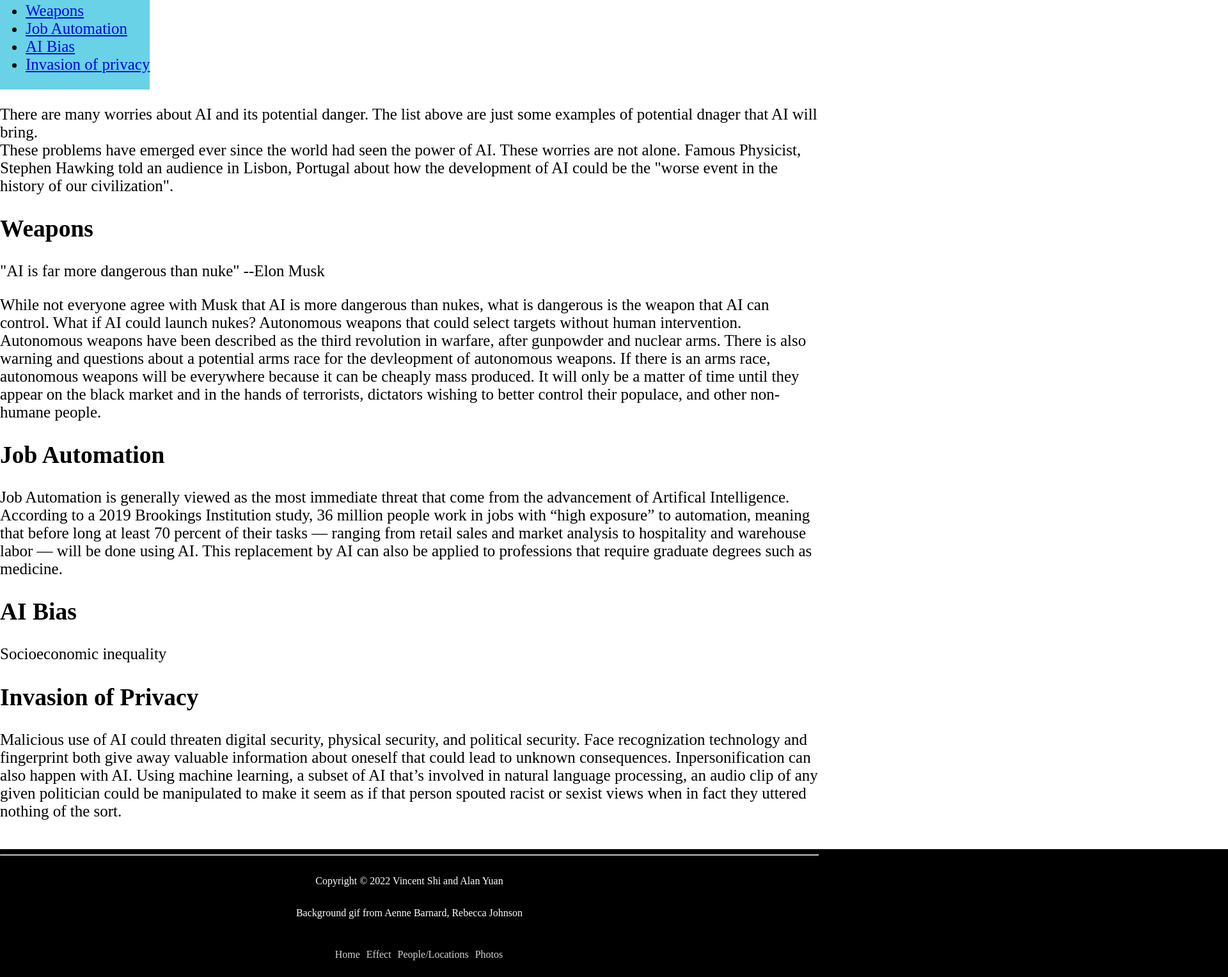
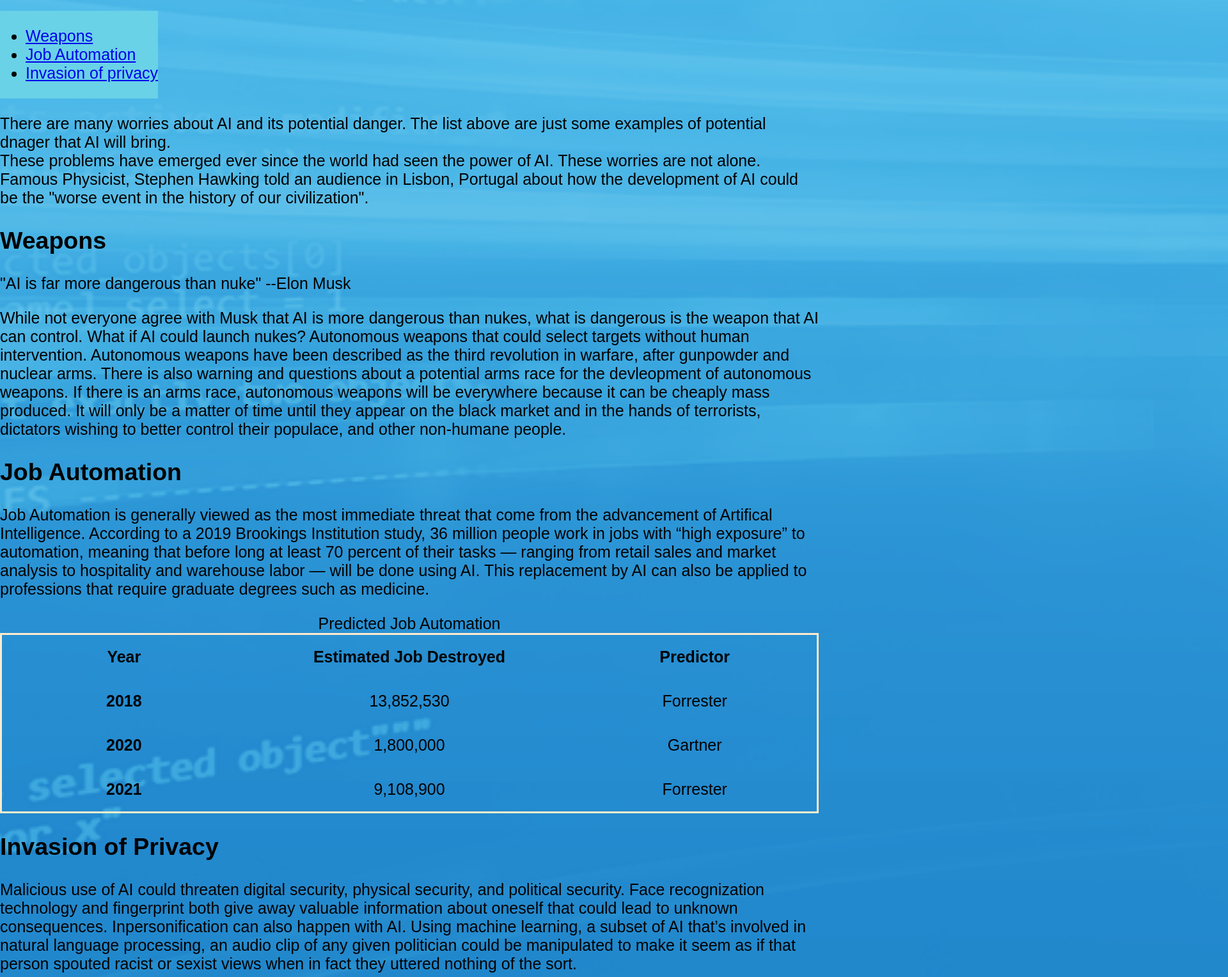
Before and after one commit to VincentDoingCode/VincentDoingCode.github.io, a plain HTML site: page effectAI.html in a window 1280 px wide. Shown: the part 1269-2797 px from the top of the page at 64% size, 1920 px wide, since content can reach past the window. Drawn offline with Linux system fonts and the light colour scheme.

Commit message:
Add files via upload

```diff
--- a/effectAI.html
+++ b/effectAI.html
@@ -13,12 +13,11 @@
         <nav class="navbar">
             <label>
                 <input type="checkbox">
-
                 <span class="menu"> <span class="hamburger"></span> </span>
                 <ul>
                     <li><a href="index.html">Home</a></li>
                     <li><a href="effectAI.html">Effect</a></li>
-                    <li><a href="credential.html">People/Locations</a></li>
+                    <li><a href="form.html">Contact Us</a></li>
                     <li><a href="photoGallery.html">Photos</a></li>
                 </ul>
             </label>
@@ -27,7 +26,8 @@
     <h1>About AI</h1>
     <div class="info">
         <h2>What is AI?</h2>
-        <p>AI is in short an machine or system that mimic human intelligence to perform task and can improve themself base on the information they collect. <br>Some examples of AI are</p>
+        <p>AI is in short an machine or system that mimic human intelligence to perform task and can improve themself base on the information they collect.
+            <br>Some examples of AI are:</p>
         <div class="list">
             <ul>
                 <li>Self Driving Cars</li>
@@ -46,7 +46,6 @@
             <ul>
                 <li><a href="#Weapons">Weapons</a></li>
                 <li><a href="#JobAuto">Job Automation</a></li>
-                <li><a href="#AI-Bias">AI Bias</a></li>
                 <li><a href="#Invasion-Of-Privacy">Invasion of privacy</a></li>
             </ul>
         </div>
@@ -65,8 +64,35 @@
         <p>Job Automation is generally viewed as the most immediate threat that come from the advancement of Artifical Intelligence. According to a 2019 Brookings Institution study, 36 million people work in jobs with “high exposure” to automation, meaning that before long at least 70 percent of their tasks — ranging from retail sales and market analysis to hospitality and warehouse labor — will be done using AI.
             This replacement by AI can also be applied to professions that require graduate degrees such as medicine.
         </p>
-        <h2 id="AI-Bias">AI Bias</h2>
-        <p>Socioeconomic inequality </p>
+        <div>
+            <table>
+                <caption>Predicted Job Automation</caption>
+                <thead>
+                    <tr>
+                        <th scope="col">Year</th>
+                        <th scope="col">Estimated Job Destroyed</th>
+                        <th scope="col">Predictor</th>
+                    </tr>
+                </thead>
+                <tbody>
+                    <tr>
+                        <th scope="row">2018</th>
+                        <td>13,852,530</td>
+                        <td>Forrester</td>
+                    </tr>
+                    <tr>
+                        <th scope="row">2020</th>
+                        <td>1,800,000</td>
+                        <td>Gartner</td>
+                    </tr>
+                    <tr>
+                        <th scope="row">2021</th>
+                        <td>9,108,900</td>
+                        <td>Forrester</td>
+                    </tr>
+                </tbody>
+            </table>
+        </div>
         <h2 id="Invasion-Of-Privacy">Invasion of Privacy</h2>
         <p>
             Malicious use of AI could threaten digital security, physical security, and political security.
@@ -80,12 +106,12 @@
     <footer class="footerEffect">
 
         <p>Copyright &copy; 2022 Vincent Shi and Alan Yuan</p>
-        <p>Background gif from Aenne Barnard, Rebecca Johnson</p>
+        <p>Background from Road to Mobile Victory Podcast</p>
         <div class="footer-menu">
             <ul class>
                 <li><a href="index.html">Home</a></li>
                 <li><a href="effectAI.html">Effect</a></li>
-                <li><a href="credential.html">People/Locations</a></li>
+                <li><a href="form.html">Contact Us</a></li>
                 <li><a href="photoGallery.html">Photos</a></li>
             </ul>
         </div>
--- a/form.css
+++ b/form.css
@@ -1,14 +1,15 @@
-html {
-    background: url() no-repeat center center fixed;
-    -webkit-background-size: cover;
-    -moz-background-size: cover;
-    -o-background-size: cover;
-    background-size: cover;
-  }
 
+html{
+    background:url(images/backgroundOp.png);
+}
 body {font-family: Arial, Helvetica, sans-serif;}
 * {box-sizing: border-box;}
 
+html, body{
+    margin: 0;
+    width: 100%;
+}
+/*Outlook of the form*/
 input[type=text], input[type=email], select, textarea {
   width: 100%;
   padding: 12px;
@@ -20,8 +21,9 @@ input[type=text], input[type=email], select, textarea {
   resize: vertical;
 }
 
+/*The look of the submit button*/
 input[type=submit] {
-  background-color: #04AA6D;
+  background-color: #046daa;
   color: white;
   padding: 12px 20px;
   border: none;
@@ -33,19 +35,42 @@ input[type=submit]:hover {
   background-color: #45a049;
 }
 
+
 .container {
   border-radius: 5px;
   background-color: #f2f2f2;
   padding: 20px;
 }
-
-
-footer{
+.footer{
     height: auto;
-    color: black;
+    color: white;
     position: absolute;
     bottom: 0;
+    left: 0;
+    right: 0;
+    width: 100vw;
+    padding-top: 40px;
+    background:  rgb(0, 0, 0);
+
+    display: flex;
+    align-items: center;
+    justify-content: space-evenly;
+    flex-direction: column;
+    text-align: center;
 }
+.footer-menu ul{
+    display: flex;
+}
+.footer-menu ul li{
+    padding-right: 10px;
+    display: block;
+}
+
+.footer-menu ul li a{
+    color: #cfd2d6;
+    text-decoration: none;
+}
+
 @media screen and (min-width: 780px){
     .navbar{
         margin: auto;
@@ -54,7 +79,7 @@ footer{
         flex-direction: column;
         align-items: center;
         justify-content: space-between;
-        background-color: rgb(0, 0, 0);
+        background-color: rgb(0, 0, 0,.6);
     }
 
     .navbar ul li{
--- a/homePage.css
+++ b/homePage.css
@@ -2,7 +2,7 @@ html, body{
     margin: 0;
     width: 100%;
 }
-
+/*Homepage Background*/
 .html {
     background: url(images/aibackground.gif) no-repeat center center fixed;
     -webkit-background-size: cover;
@@ -11,8 +11,9 @@ html, body{
     background-size: cover;
     overflow-y: hidden;
   }
-
-   .footer{
+/*Homepage Footer
+makes the footer stays at the bottom while centering the content in the middle using flexbox*/
+.footer{
     height: auto;
     color: white;
     position: absolute;
@@ -28,8 +29,10 @@ html, body{
     justify-content: space-evenly;
     flex-direction: column;
     text-align: center;
+    font-size: 80%;
 }
 
+/*Button for Homepage*/
 button{
     border: #69D2e7;
     border-radius: 10px;
@@ -50,16 +53,15 @@ button:hover a{
     text-decoration: underline;
 }
 
-.footer-menu{
-    float: right;
-}
+
+/*Allows the footer to look like a row and neater. Without flex it would be all columns*/
 .footer-menu ul{
     display: flex;
 }
 .footer-menu ul li{
     padding-right: 10px;
     display: block;
-    }
+}
 
 .footer-menu ul li a{
     color: #cfd2d6;
@@ -87,10 +89,21 @@ h1{
     background-color: #69d2e7;
     width: auto;
 }
+
+/*The background images cover the entire page and will not repeat itself*/
 html{
     /*You can not scroll left and right on the website.*/
     overflow-x: hidden;
+    background:url(images/backgroundOp.png);
+    background-size:100%;
+    background-position: 50% 50%;
+    -webkit-background-size: cover;
+    -moz-background-size: cover;
+    -o-background-size: cover;
+    background-size: cover;
 }
+
+/*Footer for effectAI and form html, sticks to the bottom even when it is scrollable*/
 .footerEffect{
     bottom: 0;
     left: 0;
@@ -103,6 +116,7 @@ html{
     justify-content: space-evenly;
     flex-direction: column;
     text-align: center;
+    font-size: 70%;
 }
 .footerEffect, .info:after{
     height: 100px;
@@ -118,13 +132,41 @@ html{
     content: "";
     position:absolute;
     background-color: black;
-    width: 40000px;
+    width: 4000px;
     height: 150%;
     left: -1000px;
+    /*left makes the background fill up all the part of the footer. */
     z-index: -1;
 }
+body {font-family: Arial, Helvetica, sans-serif;}
+* {box-sizing: border-box;}
 
+/*Table css for effectAI.html*/
+table {
+    table-layout: fixed;
+    width: 100%;
+    border-collapse: collapse;
+    border: 3px solid blanchedalmond;
+  }
 
+  thead th:nth-child(1) {
+    width: 15%;
+  }
+
+  thead th:nth-child(2) {
+    width: 20%;
+  }
+
+  thead th:nth-child(3) {
+    width: 15%;
+  }
+
+  th,td {
+    padding: 20px;
+  }
+  tbody td{
+    text-align: center;
+  }
 
 /*photoGallery.css*/
 .wrapper
@@ -159,6 +201,8 @@ html{
     }
 }
 
+
+/*Top menu for all html files*/
 @media screen and (max-width: 780px) {
     html{
         font-size: 18px;
@@ -188,6 +232,7 @@ html{
         cursor: pointer;
     }
 
+    /*Position of the menu*/
     .navbar .hamburger{
         position: absolute;
         top: 145px;
@@ -213,6 +258,7 @@ html{
         background: #69d2e7;
     }
 
+    /*The hamburger lines of the menu*/
     .navbar .hamburger:before { top: -10px; }
 
     .navbar .hamburger:after { bottom: -10px; }
@@ -224,11 +270,13 @@ html{
         border-radius: 0;
     }
 
+    /*Just makes the menu change into an X after you click on it.*/
     .navbar input:checked + .menu .hamburger {
         -webkit-transform: rotate(45deg);
         transform: rotate(45deg);
     }
 
+    /*top:0 makes it stay at top*/
     .navbar input:checked + .menu .hamburger:before {
         -webkit-transform: rotate(90deg);
         transform: rotate(90deg);
@@ -242,6 +290,7 @@ html{
     }
     .navbar input:checked + .menu + ul{opacity: 1;}
 
+    /*z index makes it appear on top of other content. the transform translate just ensure the lists are in the middle*/
     .navbar ul {
         z-index: 200;
         position: absolute;
@@ -278,6 +327,7 @@ html{
     }
 }
 
+/*Top menu for navigation once view port is 780px*/
 @media screen and (min-width: 780px){
     input{
         visibility: hidden;
--- a/photoGallery.html
+++ b/photoGallery.html
@@ -4,8 +4,9 @@
     <meta charset="UTF-8">
     <meta http-equiv="X-UA-Compatible" content="IE=edge">
     <link rel="stylesheet" href="homePage.css">
+    <link rel="shortcut icon" href="images/titleIcon.png">
     <meta name="viewport" content="width=device-width, initial-scale=1.0">
-    <title>Document</title>
+    <title>Photo Gallery</title>
 </head>
 <body>
     <div class="links">
@@ -17,7 +18,7 @@
                 <ul class>
                     <li><a href="index.html">Home</a></li>
                     <li><a href="effectAI.html">Effect</a></li>
-                    <li><a href="credential.html">People/Locations</a></li>
+                    <li><a href="form.html">Contact Us</a></li>
                     <li><a href="photoGallery.html">Photos</a></li>
                 </ul>
             </label>
@@ -65,12 +66,12 @@
     <footer class="footerEffect">
 
         <p>Copyright &copy; 2022 Vincent Shi and Alan Yuan</p>
-        <p>Background gif from Aenne Barnard, Rebecca Johnson</p>
+        <p>Background from Road to Mobile Victory Podcast</p>
         <div class="footer-menu">
             <ul class>
                 <li><a href="index.html">Home</a></li>
                 <li><a href="effectAI.html">Effect</a></li>
-                <li><a href="credential.html">People/Locations</a></li>
+                <li><a href="form.html">Contact Us</a></li>
                 <li><a href="photoGallery.html">Photos</a></li>
             </ul>
         </div>
```
Also changed, not shown: form.html (+19 -7 lines), index.html (+2 -2 lines), images/backgroudBubble.jpeg (added), images/backgroundOp.png (added).
